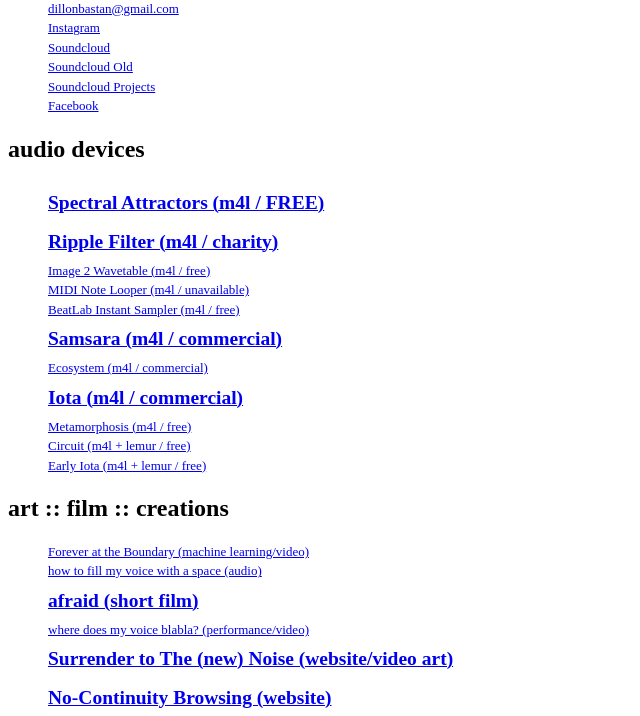
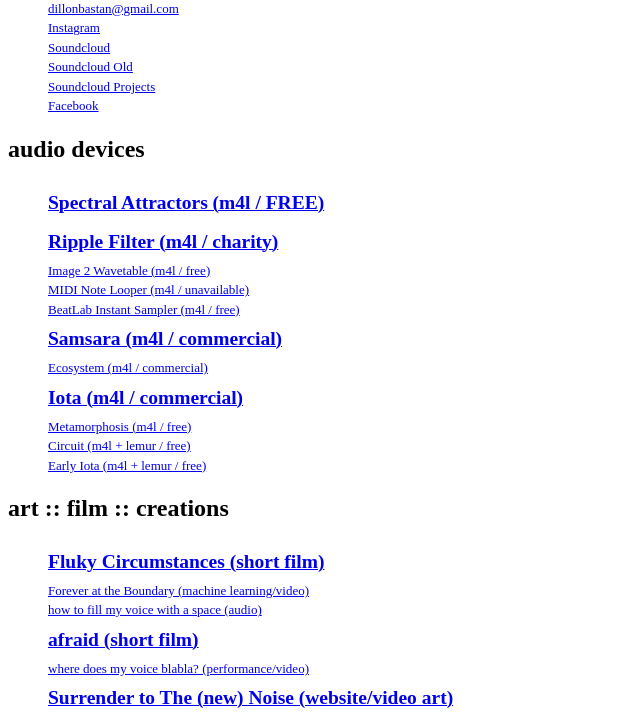
Before and after one commit to dillonbastan/dillonbastan.github.io, a plain HTML site: page index.html in a window 1280 px wide. Shown: the part 68-784 px from the top of the page, without its empty margins (0-640 px from the left). Drawn offline with nearby package versions, Linux system fonts and the light colour scheme.

Commit message:
Update index.html

```diff
--- a/index.html
+++ b/index.html
@@ -68,6 +68,7 @@ This is the HTML doc for the home page for Dillon Bastan
 				<div class = "projectLinks">
 					<h1>art :: film :: creations</h1>
 					<ul>
+						<li><a href="https://www.youtube.com/watch?v=1DU1aO8y2Kw&t=26s"><b>Fluky Circumstances (short film)</b></a></li>
 						<li><a href="https://youtu.be/uVUoc7y4VYA">Forever at the Boundary (machine learning/video)</a></li>
 						<li><a href="https://soundcloud.com/dillonbastanprojects/how-to-fill-my-voice-with-a-space">how to fill my voice with a space (audio)</a></li>
 						<li><a href="https://youtu.be/HlRCHu_9ccE"><b>afraid (short film)</b></a></li>
```
